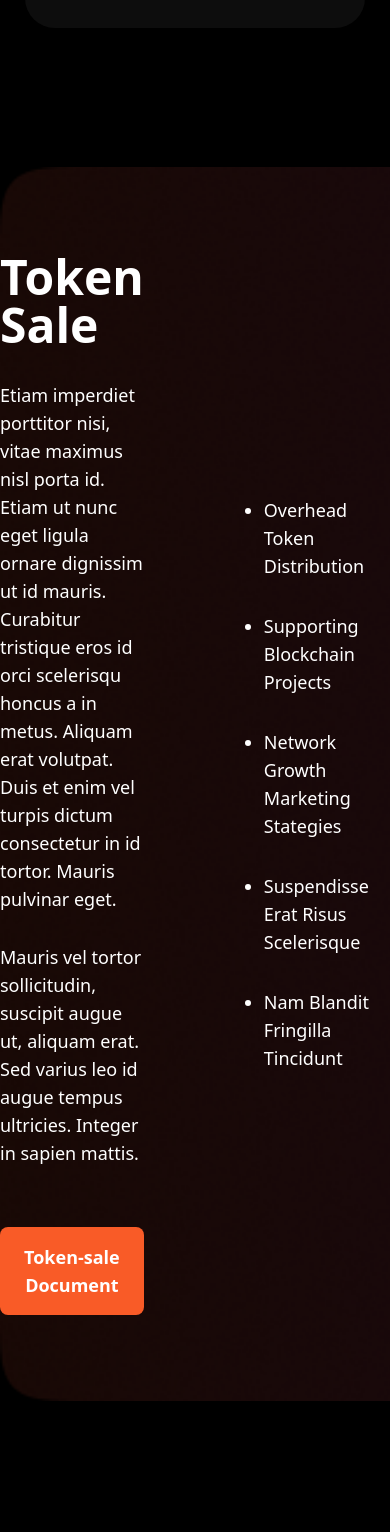
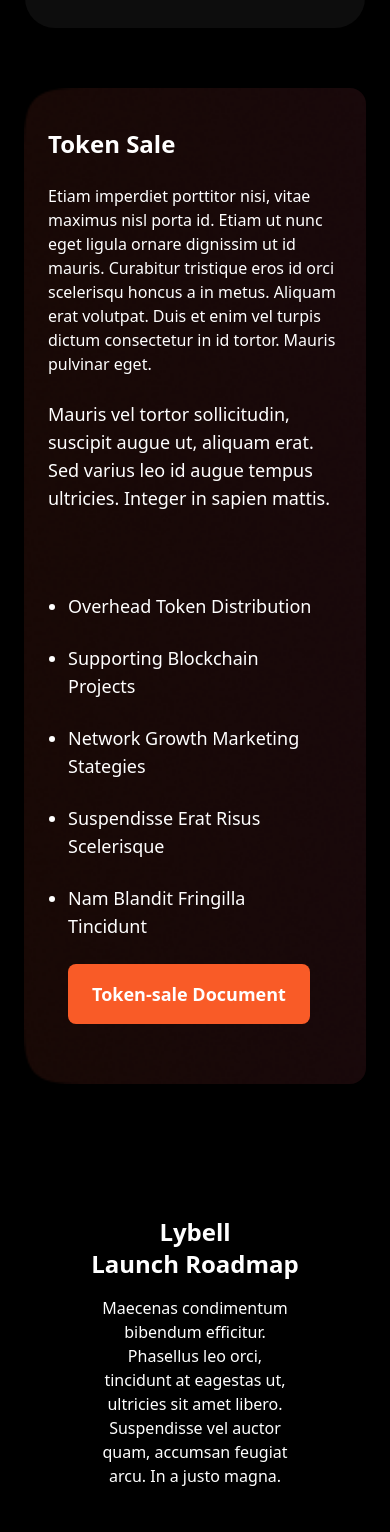
Before and after one commit to jahidhasan136/detox-project, a React (Vite) app: page / in a window 390 px wide. Shown: the part 4416-5948 px from the top of the page. Built offline with nearby package versions, Linux system fonts and the light colour scheme.

Commit message:
added all code

```diff
--- a/src/Pages/Home/ApplicationFocus/ApplicationFocus.jsx
+++ b/src/Pages/Home/ApplicationFocus/ApplicationFocus.jsx
@@ -12,7 +12,8 @@ import './applicationFocus.css'
 
 const ApplicationFocus = () => {
     return (
-        <div className="mt-[120px]">
+        <>
+        <div className="mt-[120px] hidden md:block">
                 <div className="mb-[76px] container mx-auto">
                     <h1 className="text-5xl font-bold">Application Focus</h1>
                 </div>
@@ -81,6 +82,76 @@ const ApplicationFocus = () => {
 
             </Swiper>
         </div>
+
+        <div className="mt-[120px] md:hidden">
+                <div className="mb-[76px] container mx-auto">
+                    <h1 className="text-5xl font-bold">Application Focus</h1>
+                </div>
+            <Swiper
+                slidesPerView={1}
+                spaceBetween={30}
+                loop={true}
+                pagination={{
+                    clickable: true,
+                }}
+                // navigation={true}
+                modules={[Pagination, Navigation]}
+                className="mySwiper container"
+                >
+                <div className="flex justify-end mt-[50px]">
+                </div>
+                <SwiperSlide>
+                    <div className="w-[409px] h-[459px] border border-[#eeeeee33] p-[32px] rounded-[15px] card_back">
+                        <img className="mb-[23px]" src={b2b} alt="" />
+                        <h2 className="mb-[26px] text-2xl font-semibold">B2B, B2C, C2C, P2P</h2>
+                        <p className="mb-9 text-base font-medium">The platform is designed to allow users to transact between phone and email systems. using Legacy</p>
+                        <button className="text-sm border border-[#F95B27] px-6 py-3 rounded-xl hover:bg-[#F95B27]">Read More</button>
+                    </div>
+                </SwiperSlide>
+                <SwiperSlide>
+                    <div className="w-[409px] h-[459px] border border-[#eeeeee33] card_back p-[32px] rounded-[15px]">
+                        <img className="mb-[23px]" src={digital} alt="" />
+                        <h2 className="mb-[26px] text-2xl font-semibold">Digital First Focus</h2>
+                        <p className="mb-9 text-base font-medium">The platform is designed to allow users to transact between phone and email systems. using Legacy</p>
+                        <button className="text-sm border border-[#F95B27] px-6 py-3 rounded-xl hover:bg-[#F95B27]">Read More</button>
+                    </div>
+                </SwiperSlide>
+                <SwiperSlide>
+                    <div className="w-[409px] h-[459px] border border-[#eeeeee33] card_back p-[32px] rounded-[15px]">
+                        <img className="mb-[23px]" src={ease} alt="" />
+                        <h2 className="mb-[26px] text-2xl font-semibold">Ease Of Use</h2>
+                        <p className="mb-9 text-base font-medium">The platform is designed to allow users to transact between phone and email systems. using Legacy</p>
+                        <button className="text-sm border border-[#F95B27] px-6 py-3 rounded-xl hover:bg-[#F95B27]">Read More</button>
+                    </div>
+                </SwiperSlide>
+                <SwiperSlide>
+                    <div className="w-[409px] h-[459px] border border-[#eeeeee33] card_back p-[32px] rounded-[15px]">
+                        <img className="mb-[23px]" src={b2b} alt="" />
+                        <h2 className="mb-[26px] text-2xl font-semibold">B2B, B2C, C2C, P2P</h2>
+                        <p className="mb-9 text-base font-medium">The platform is designed to allow users to transact between phone and email systems. using Legacy</p>
+                        <button className="text-sm border border-[#F95B27] px-6 py-3 rounded-xl hover:bg-[#F95B27]">Read More</button>
+                    </div>
+                </SwiperSlide>
+                <SwiperSlide>
+                    <div className="w-[409px] h-[459px] border border-[#eeeeee33] card_back p-[32px] rounded-[15px]">
+                        <img className="mb-[23px]" src={digital} alt="" />
+                        <h2 className="mb-[26px] text-2xl font-semibold">Digital First Focus</h2>
+                        <p className="mb-9 text-base font-medium">The platform is designed to allow users to transact between phone and email systems. using Legacy</p>
+                        <button className="text-sm border border-[#F95B27] px-6 py-3 rounded-xl hover:bg-[#F95B27]">Read More</button>
+                    </div>
+                </SwiperSlide>
+                <SwiperSlide>
+                    <div className="w-[409px] h-[459px] border border-[#eeeeee33] card_back p-[32px] rounded-[15px]">
+                        <img className="mb-[23px]" src={ease} alt="" />
+                        <h2 className="mb-[26px] text-2xl font-semibold">Ease Of Use</h2>
+                        <p className="mb-9 text-base font-medium">The platform is designed to allow users to transact between phone and email systems. using Legacy</p>
+                        <button className="text-sm border border-[#F95B27] px-6 py-3 rounded-xl hover:bg-[#F95B27]">Read More</button>
+                    </div>
+                </SwiperSlide>
+
+            </Swiper>
+        </div>
+        </>
     );
 };
 
--- a/src/Pages/Home/LybellRoadmap/LybellRoadmap.jsx
+++ b/src/Pages/Home/LybellRoadmap/LybellRoadmap.jsx
@@ -4,8 +4,8 @@ import './LybellRoadmap.css'
 const LybellRoadmap = () => {
     return (
         <div className='container mx-auto text-center mt-[132px]'>
-            <h2 className='text-5xl font-bold mb-8 leading-[65px]'>Lybell <br /> Launch Roadmap</h2>
-            <p className='text-lg mb-[60px] w-1/2 mx-auto'>Maecenas condimentum bibendum efficitur. Phasellus leo orci, tincidunt at eagestas ut, ultricies sit amet libero. Suspendisse vel auctor quam, accumsan feugiat arcu. In a justo magna.</p>
+            <h2 className='text-2xl md:text-5xl font-bold mb-4 md:mb-8 md:leading-[65px]'>Lybell <br /> Launch Roadmap</h2>
+            <p className='md:text-lg mb-[60px] w-1/2 mx-auto'>Maecenas condimentum bibendum efficitur. Phasellus leo orci, tincidunt at eagestas ut, ultricies sit amet libero. Suspendisse vel auctor quam, accumsan feugiat arcu. In a justo magna.</p>
             <div className='flex justify-center relative'>
                 <img src={lineUnicon} alt="" />
 
--- a/src/Pages/Home/Token/Token.jsx
+++ b/src/Pages/Home/Token/Token.jsx
@@ -2,20 +2,23 @@ import './Token.css'
 
 const Token = () => {
     return (
-        <div className="mt-[139px] container mx-auto max-w-[1320px] token">
-            <div className="flex items-center rounded-[20px] py-[86px] gap-[120px] justify-center">
-                <div className="w-2/5">
-                    <h2 className="text-5xl font-bold mb-8">Token Sale</h2>
-                    <p className="text-lg mb-[30px]">Etiam imperdiet porttitor nisi, vitae maximus nisl porta id. Etiam ut nunc eget ligula ornare dignissim ut id mauris. Curabitur tristique eros id orci scelerisqu honcus a in metus. Aliquam erat volutpat. Duis et enim vel turpis dictum consectetur in id tortor. Mauris pulvinar eget.</p>
+        <div className="mt-[60px] md:mt-[139px] container mx-auto max-w-[342px] md:max-w-[1320px]">
+            <div className="md:flex items-center rounded-2xl md:rounded-[20px] py-10 px-6 md:px-0 md:py-[86px] md:gap-[120px] justify-center token">
+                <div className="md:w-2/5">
+                    <h2 className="text-2xl md:text-5xl font-bold mb-6 md:mb-8">Token Sale</h2>
+                    <p className="text-base md:text-lg mb-6 md:mb-[30px]">Etiam imperdiet porttitor nisi, vitae maximus nisl porta id. Etiam ut nunc eget ligula ornare dignissim ut id mauris. Curabitur tristique eros id orci scelerisqu honcus a in metus. Aliquam erat volutpat. Duis et enim vel turpis dictum consectetur in id tortor. Mauris pulvinar eget.</p>
                     <p className="text-lg mb-[60px]">Mauris vel tortor sollicitudin, suscipit augue ut, aliquam erat. Sed varius leo id augue tempus ultricies. Integer in sapien mattis.</p>
-                    <button className="btn_custom">Token-sale Document</button>
+                    <button className="hidden md:flex btn_custom">Token-sale Document</button>
                 </div>
-                <ul className="grid gap-8">
+                <ul className="grid gap-6 md:gap-8 p-5 md:p-0">
                     <li className="capitalize list-disc text-lg">Overhead token distribution</li>
                     <li className="capitalize list-disc text-lg">supporting blockchain projects</li>
                     <li className="capitalize list-disc text-lg">network growth marketing stategies</li>
                     <li className="capitalize list-disc text-lg">suspendisse erat risus scelerisque</li>
                     <li className="capitalize list-disc text-lg">nam blandit fringilla tincidunt</li>
+                    <div>
+                        <button className="md:hidden btn_custom">Token-sale Document</button>
+                    </div>
                 </ul>
             </div>
         </div>
```
